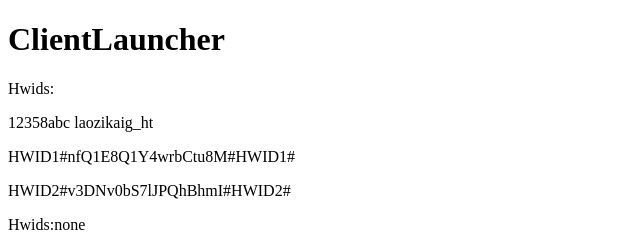
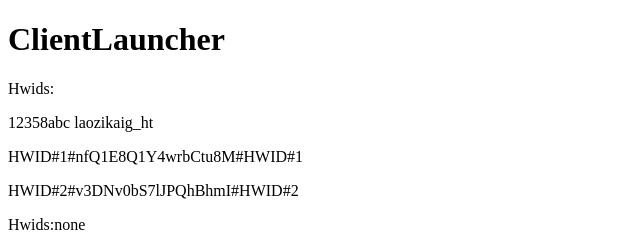
Before and after one commit to 12358abc/clientlauncher, a plain HTML site: page index.html in a window 1280 px wide. Shown: the top 247 px of the page, 0-640 px from the left. Drawn offline with Linux system fonts and the light colour scheme.

Commit message:
Update index.html

```diff
--- a/index.html
+++ b/index.html
@@ -8,8 +8,8 @@
 <h1>ClientLauncher</h1>
 <p>Hwids:</p>
 <p>12358abc laozikaig_ht</p>
-  <p>HWID1#nfQ1E8Q1Y4wrbCtu8M#HWID1#</p>
-  <p>HWID2#v3DNv0bS7lJPQhBhmI#HWID2#</p>
+  <p>HWID#1#nfQ1E8Q1Y4wrbCtu8M#HWID#1</p>
+  <p>HWID#2#v3DNv0bS7lJPQhBhmI#HWID#2</p>
   <p>Hwids:none</p>
   <p>Hwids:none</p>
   <p>Hwids:none</p>
```
